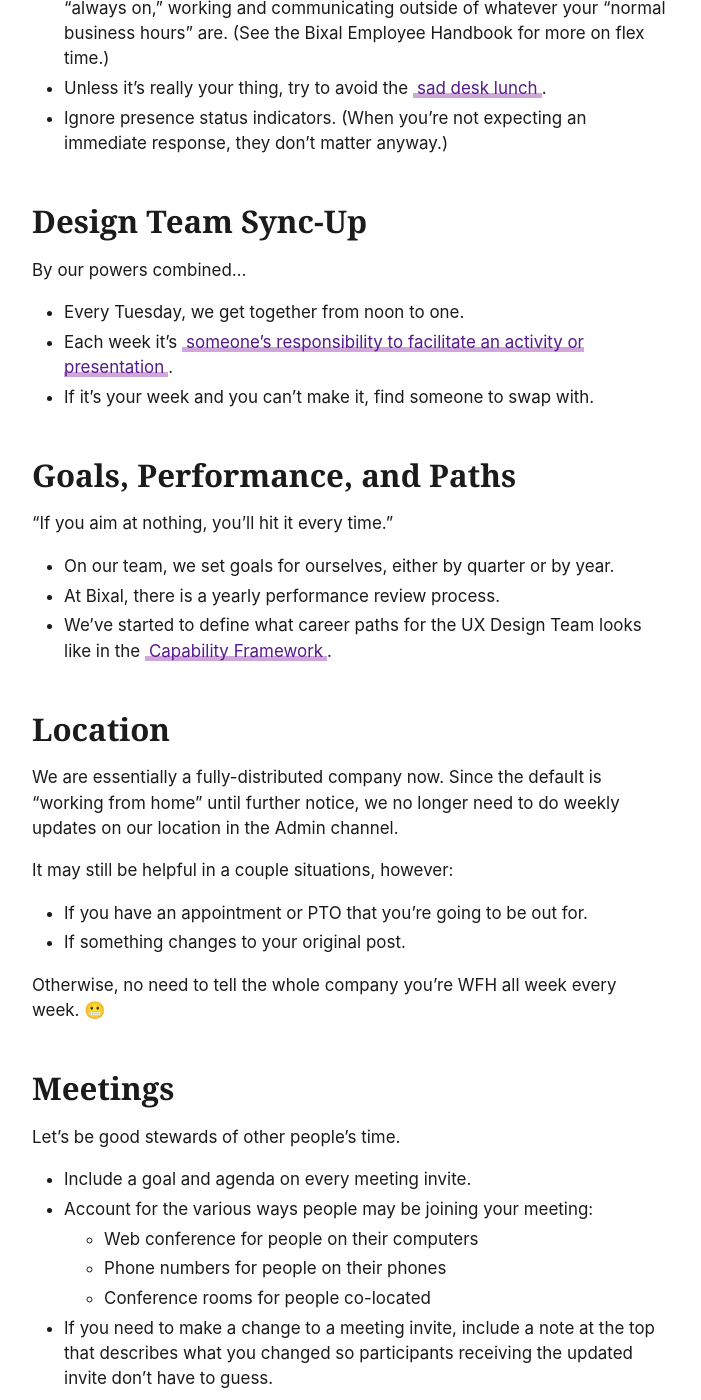
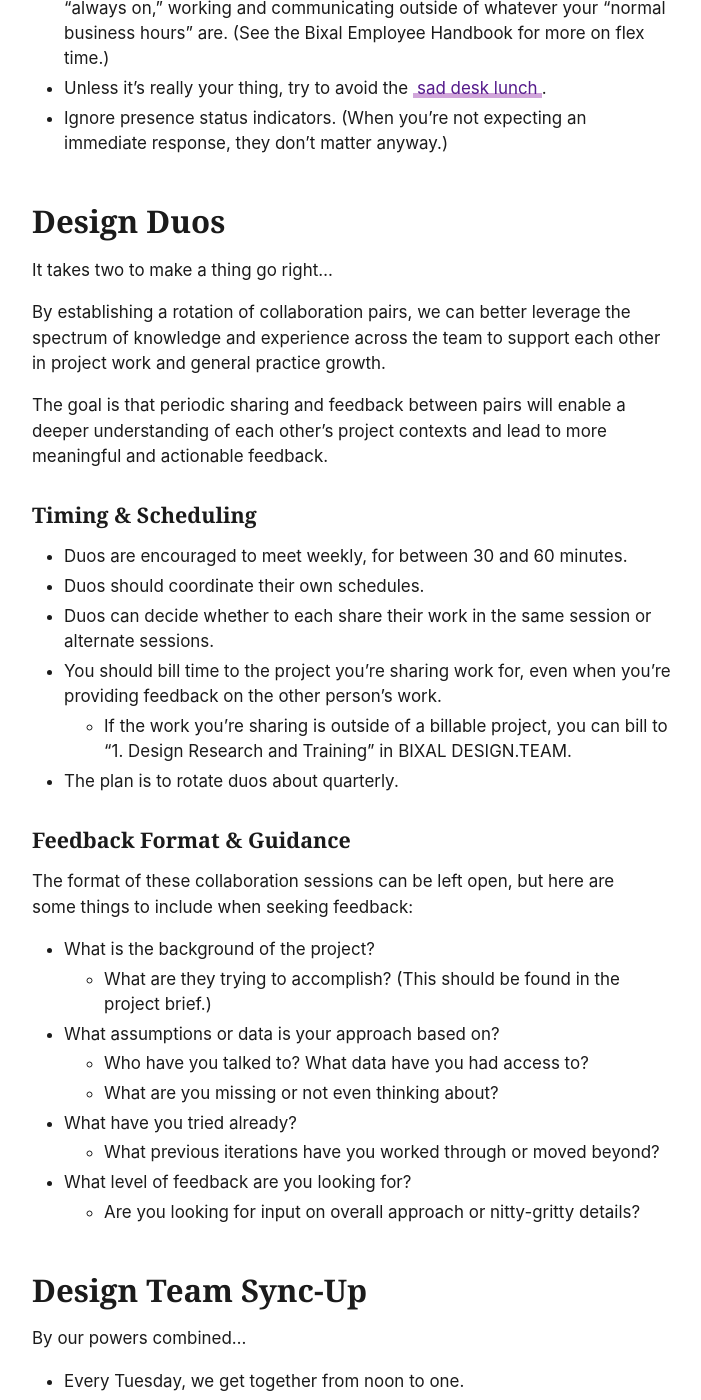
Before and after one commit to Bixal/bixal-uxd-team-handbook, a Jekyll site: the page built from humans.md, in a window 1280 px wide and 1400 px high, scrolled down 1297 px. Shown: the whole window, without its empty margins (288-989 px from the left). Built offline with Jekyll 4.4.1, drawn with Linux system fonts in a browser that asks for light colours; some web fonts are replaced; our own code applies the rules of GitHub Pages for plain Markdown files.

Commit message:
add section on Design Duos

```diff
--- a/humans.md
+++ b/humans.md
@@ -25,6 +25,34 @@ Design requires time to think and make things. Set some reasonable boundaries to
 - We have the concept of “flex time” at Bixal, which means we don’t all have to work during the same core hours. That said, you are not expected to be “always on,” working and communicating outside of whatever your “normal business hours” are. (See the Bixal Employee Handbook for more on flex time.)
 - Unless it’s really your thing, try to avoid the [sad desk lunch](https://saddesklunch.com/what).
 - Ignore presence status indicators. (When you’re not expecting an immediate response, they don’t matter anyway.)
+
+## Design Duos
+It takes two to make a thing go right…
+
+By establishing a rotation of collaboration pairs, we can better leverage the spectrum of knowledge and experience across the team to support each other in project work and general practice growth.
+
+The goal is that periodic sharing and feedback between pairs will enable a deeper understanding of each other’s project contexts and lead to more meaningful and actionable feedback.
+
+### Timing & Scheduling
+- Duos are encouraged to meet weekly, for between 30 and 60 minutes.
+- Duos should coordinate their own schedules.
+- Duos can decide whether to each share their work in the same session or alternate sessions.
+- You should bill time to the project you're sharing work for, even when you're providing feedback on the other person's work.
+  - If the work you're sharing is outside of a billable project, you can bill to "1. Design Research and Training" in BIXAL DESIGN.TEAM.
+- The plan is to rotate duos about quarterly.
+
+### Feedback Format & Guidance
+The format of these collaboration sessions can be left open, but here are some things to include when seeking feedback:
+- What is the background of the project?
+  - What are they trying to accomplish? (This should be found in the project brief.)
+- What assumptions or data is your approach based on?
+  - Who have you talked to? What data have you had access to?
+  - What are you missing or not even thinking about?
+- What have you tried already?
+  - What previous iterations have you worked through or moved beyond?
+- What level of feedback are you looking for?
+  - Are you looking for input on overall approach or nitty-gritty details?
+
 
 ## Design Team Sync-Up
 
```
